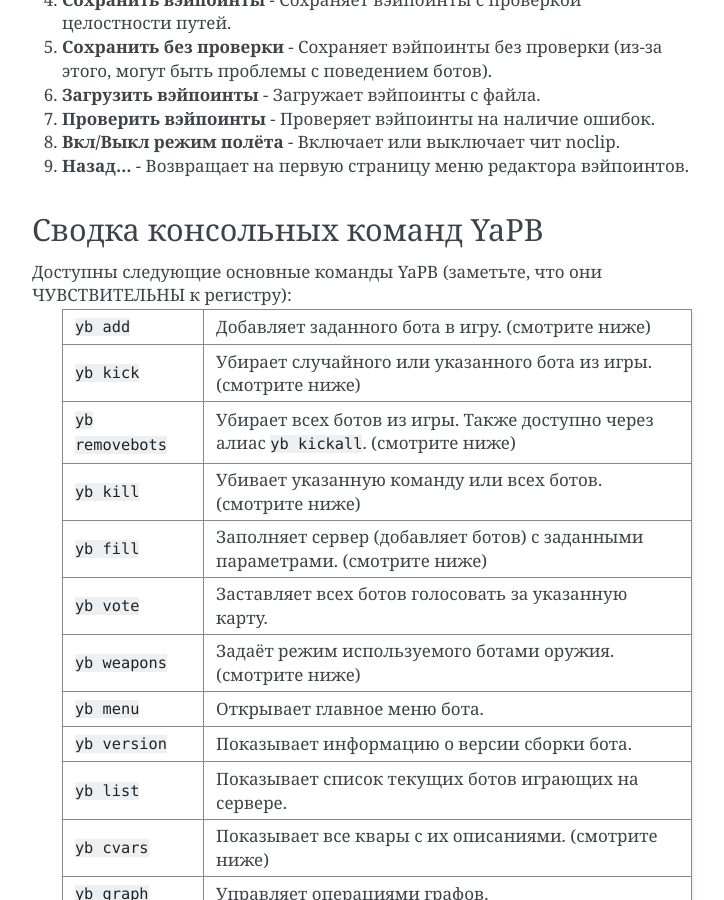
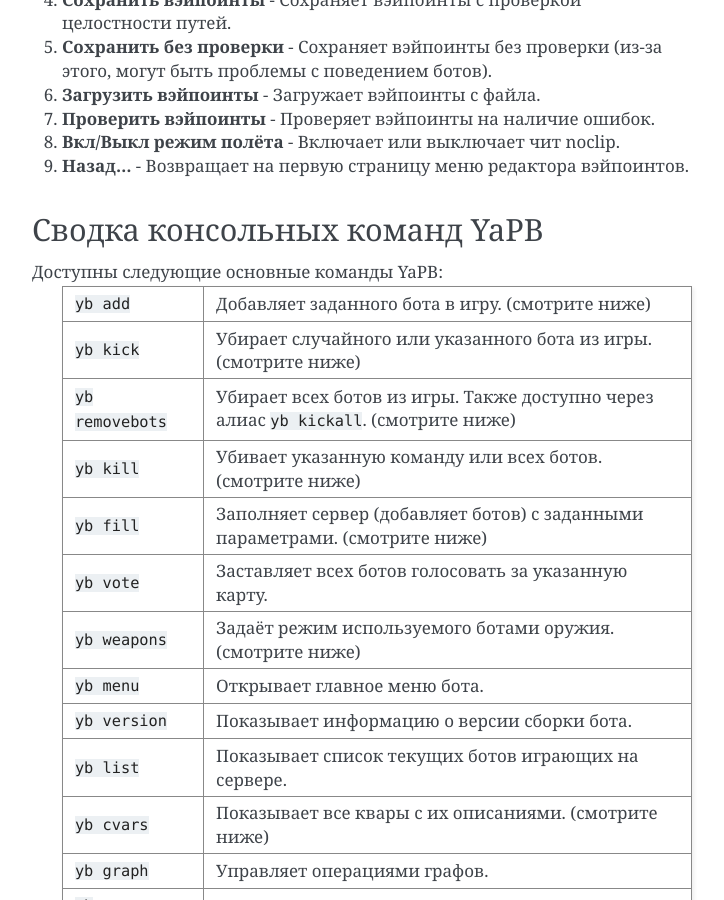
Before and after one commit to yapb/docs, a Sphinx documentation site: the page built from docs/botusage.rst, in a window 1280 px wide and 900 px high, scrolled down 5973 px. Shown: the whole window, without its empty margins (388-1112 px from the left). Built offline with Sphinx 7.4.7, drawn with Linux system fonts in a browser that asks for light colours.

Commit message:
update: yapb commands are no longer case sensitive

```diff
--- a/docs/botusage.rst
+++ b/docs/botusage.rst
@@ -130,7 +130,7 @@
 Сводка консольных команд YaPB
 ==================================
 
-Доступны следующие основные команды YaPB (заметьте, что они ЧУВСТВИТЕЛЬНЫ к регистру):
+Доступны следующие основные команды YaPB:
    +---------------------------+--------------------------------------------------------------------------------------------------------------------------------+
    | ``yb add``                | Добавляет заданного бота в игру. (смотрите ниже)                                                                               |
    +---------------------------+--------------------------------------------------------------------------------------------------------------------------------+
--- a/docs/waypointing.rst
+++ b/docs/waypointing.rst
@@ -37,7 +37,7 @@
 Сводка консольных graph команд
 ------------------------------------
 
-Доступны следующие Graph команды (заметьте, что они ЧУВСТВИТЕЛЬНЫ к регистру):
+Доступны следующие Graph команды:
    +---------------------------+--------------------------------------------------------------------------------------------------------------------------------+
    | ``yb g on``               | Включает отображение точек.                                                                                                    |
    +---------------------------+--------------------------------------------------------------------------------------------------------------------------------+
```
